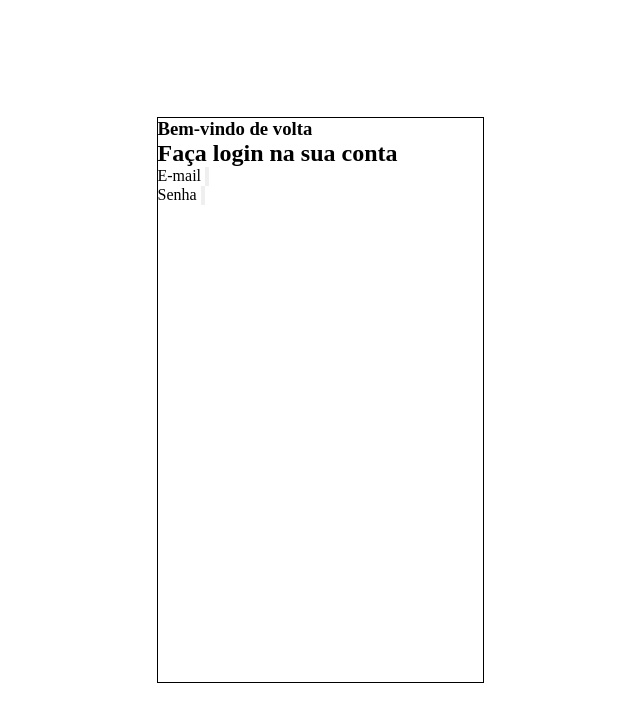
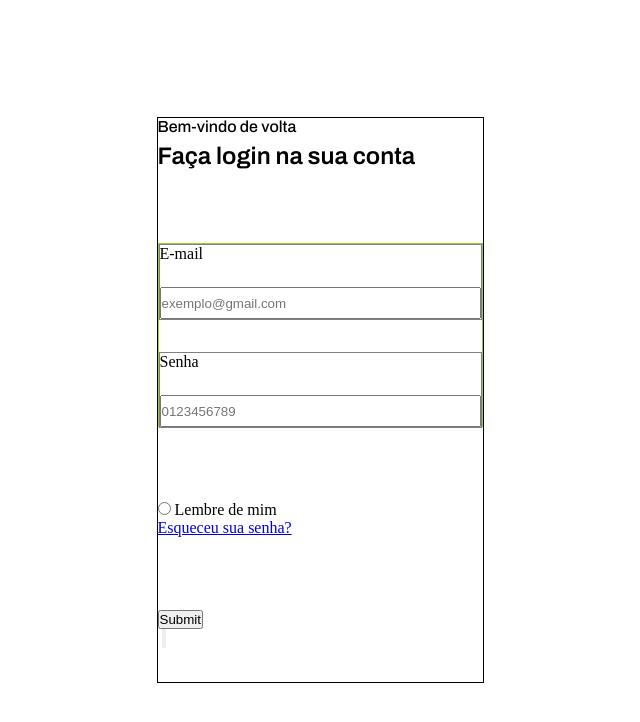
Before and after one commit to Wener20/CodeLab_desafio_04, a plain HTML site: page index.html in a window 1280 px wide. Shown: the whole page, without its empty margins (320-960 px from the left). Drawn offline with Linux system fonts and the light colour scheme.

Commit message:
titulo finalizado e inputs em andamento

```diff
--- a/index.html
+++ b/index.html
@@ -4,6 +4,10 @@
 <head>
   <meta charset="UTF-8">
   <meta name="viewport" content="width=device-width, initial-scale=1.0">
+  <link rel="preconnect" href="https://fonts.googleapis.com">
+  <link rel="preconnect" href="https://fonts.gstatic.com" crossorigin>
+  <link href="https://fonts.googleapis.com/css2?family=Archivo:ital,wght@0,100..900;1,100..900&display=swap"
+    rel="stylesheet">
   <link rel="stylesheet" href="cssReset.css">
   <link rel="stylesheet" href="style.css">
   <title>Login</title>
@@ -17,14 +21,30 @@
     </div>
 
     <div class="caixa_inputs">
+      <form class="form_inputs">
+        <label for="">E-mail</label>
+        <input type="text" value="" placeholder="exemplo@gmail.com">
+      </form>
+      <form class="form_inputs">
+        <label for="">Senha</label>
+        <input type="text" value="" placeholder="0123456789">
+      </form>
+    </div>
+
+    <div class="link">
       <form action="">
-        <label for="">E-mail</label>
-        <input type="submit" value="" placeholder="exemplo@gmail.com">
+        <input type="radio">
+        <label for="">Lembre de mim </label>
       </form>
-      <form action="">
-        <label for="">Senha</label>
-        <input type="submit" value="" placeholder="0123456789">
-      </form>
+      <a href="http://">Esqueceu sua senha?</a>
+    </div>
+
+    <div class="botoes">
+      <input type="submit" placeholder="Entrar na conta">
+      <div class="google">
+        <img src="" alt="">
+        <input type="submit" value="" placeholder="Ou faça login com o Google">
+      </div>
     </div>
 
 
--- a/style.css
+++ b/style.css
@@ -1,13 +1,56 @@
-body{
+body {
     display: grid;
     align-items: center;
     justify-content: center;
 }
 
 #container {
+    display: grid;
+    grid-template-columns: 1fr;
     width: 327px;
     height: 566px;
-    gap: 64px;
+    gap: 40px;
     opacity: 0px;
- border: 1px solid black;
+    border: 1px solid black;
 }
+
+.titulo {
+    display: flex;
+    flex-direction: column;
+    width: 100%;
+    height: 51px;
+    gap: 8px;
+    /* border: 1px solid yellow; */
+}
+
+h3 {
+    font-family: "Archivo";
+    font-size: 16px;
+    font-weight: 500;
+    line-height: 17.41px;
+}
+
+h1 {
+    font-family: "Archivo";
+    font-size: 24px;
+    font-weight: 600;
+    line-height: 26.11px;
+}
+
+.caixa_inputs {
+    display: grid;
+    grid-template-columns: 1fr;
+    width: 100%;
+    height: 184px;
+    gap: 32px;
+
+    border: 1px solid yellowgreen;
+}
+
+.form_inputs {
+    display: grid;
+    grid-template-columns: 1fr;
+    height: 76px;
+    gap: 12px;
+    border: 1px solid gray;
+}
```
